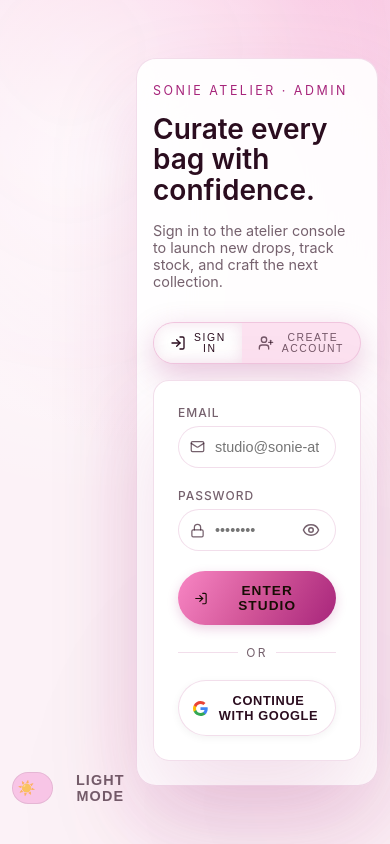
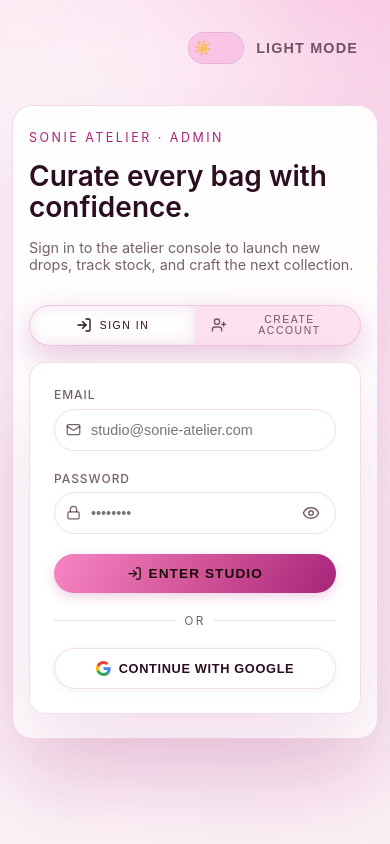
Before and after one commit to eslieh/sonee-atelier, a Next.js app: page /admin in a window 390 px wide. Built offline with nearby package versions, Linux system fonts and the light colour scheme; no server answers.

Commit message:
fx design

```diff
--- a/src/app/admin/actions.ts
+++ b/src/app/admin/actions.ts
@@ -107,6 +107,8 @@ export async function loginWithGoogleAction() {
     },
   });
 
+  console.log("data", data);
+  console.log("error", error);
   if (error || !data.url) {
     const message = error?.message ?? "Unable to start Google sign-in.";
     redirect(`/admin?error=${encodeURIComponent(message)}`);
--- a/src/app/admin/admin.module.css
+++ b/src/app/admin/admin.module.css
@@ -117,7 +117,7 @@
   }
 
   .utilities {
-    position: static;
+    position: absolute;
     margin-bottom: 1.5rem;
     width: 100%;
     display: flex;
```
